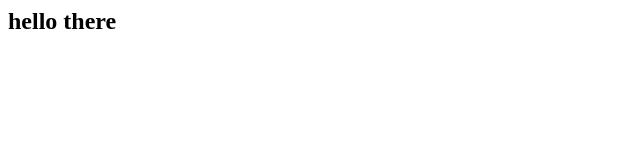
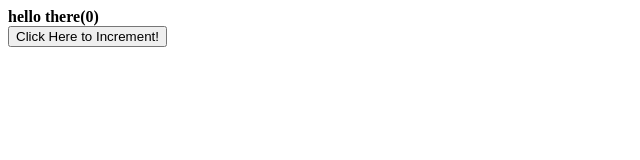
Before and after one commit to SteveNield/react-webpack-template, a React app: page / in a window 1280 px wide. Shown: the whole page, without its empty margins (0-640 px from the left). Built offline with nearby package versions, Linux system fonts and the light colour scheme.

Commit message:
context, state management

```diff
--- a/src/js/components/example/component.js
+++ b/src/js/components/example/component.js
@@ -1,9 +1,25 @@
-import React from 'react';
+import React, { useContext } from 'react';
 
 import './style.scss';
 
-export default () => {
+export default ({
+  message,
+  count,
+  onIncrementClick
+}) => {
   return (
-    <div className="example-component">hello there</div>
+    <div className="example-component">
+      <div
+        className="message">
+        {message}
+        <span>
+          ({count})
+        </span>
+      </div>
+      <button
+        onClick={onIncrementClick}>
+        Click Here to Increment!
+      </button>
+    </div>
   );
 }
--- a/src/js/components/example/style.scss
+++ b/src/js/components/example/style.scss
@@ -1,4 +1,9 @@
 .example-component {
-  font-weight: bold;
-  font-size: 24px;
+  .message {
+    font-weight: 600;
+  }
+
+  .counter {
+    color: #222;
+  }
 }
--- a/src/js/containers/app.js
+++ b/src/js/containers/app.js
@@ -1,7 +1,19 @@
-import React from 'react';
+import React, { useContext } from 'react';
 
-import Example from './../components/example';
+import Example from '../components/example';
+import { ExampleContext } from '../store/example/context';
+import { incrementCount } from '../store/example/actions';
 
 export default () => {
-    return (<Example />);
+    const { state, dispatch } = useContext(ExampleContext);
+    const { message, count } = state;
+
+    const onIncrement = () => incrementCount(dispatch);
+
+    return (
+        <Example
+            message={message}
+            count={count}
+            onIncrementClick={onIncrement} />
+    );
 }
--- a/src/js/index.js
+++ b/src/js/index.js
@@ -3,7 +3,11 @@ import ReactDOM from 'react-dom';
 
 import App from './containers/app';
 
+import { ExampleProvider } from './store/example/context';
+
 ReactDOM.render(
-    <App />,
+    <ExampleProvider>
+        <App />
+    </ExampleProvider>,
     document.getElementById('appContainer')
 );
--- /dev/null
+++ b/src/js/store/example/action-types.js
@@ -0,0 +1 @@
+export const INCREMENT_COUNT = 'example.INCREMENT_COUNT';
--- /dev/null
+++ b/src/js/store/example/actions.js
@@ -0,0 +1,5 @@
+import * as actionTypes from './action-types';
+
+export const incrementCount = dispatch => {
+  dispatch({ type: actionTypes.INCREMENT_COUNT });
+}
--- /dev/null
+++ b/src/js/store/example/context.js
@@ -0,0 +1,24 @@
+import React, { createContext, useReducer } from 'react';
+import reducer from './reducer';
+
+const initialState = {
+  message: 'hello there',
+  count: 0
+};
+
+const ExampleContext = createContext(initialState);
+
+const ExampleProvider = ({ children }) => {
+  const [ state, dispatch ] = useReducer(reducer, initialState);
+
+  return (
+    <ExampleContext.Provider value={{ state, dispatch }}>
+      { children }
+    </ExampleContext.Provider>
+  );
+}
+
+export {
+  ExampleContext,
+  ExampleProvider
+}
--- /dev/null
+++ b/src/js/store/example/reducer.js
@@ -0,0 +1,20 @@
+import * as actionTypes from './action-types';
+
+const incrementCount = state => {
+  return {
+    ...state,
+    count: state.count + 1
+  }
+}
+
+const reducerMap = {
+  [actionTypes.INCREMENT_COUNT]: incrementCount
+}
+
+export default (state, action = {}) => {
+  if(!reducerMap.hasOwnProperty(action.type)){
+    return state;
+  }
+
+  return reducerMap[action.type](state, action);
+}
```
